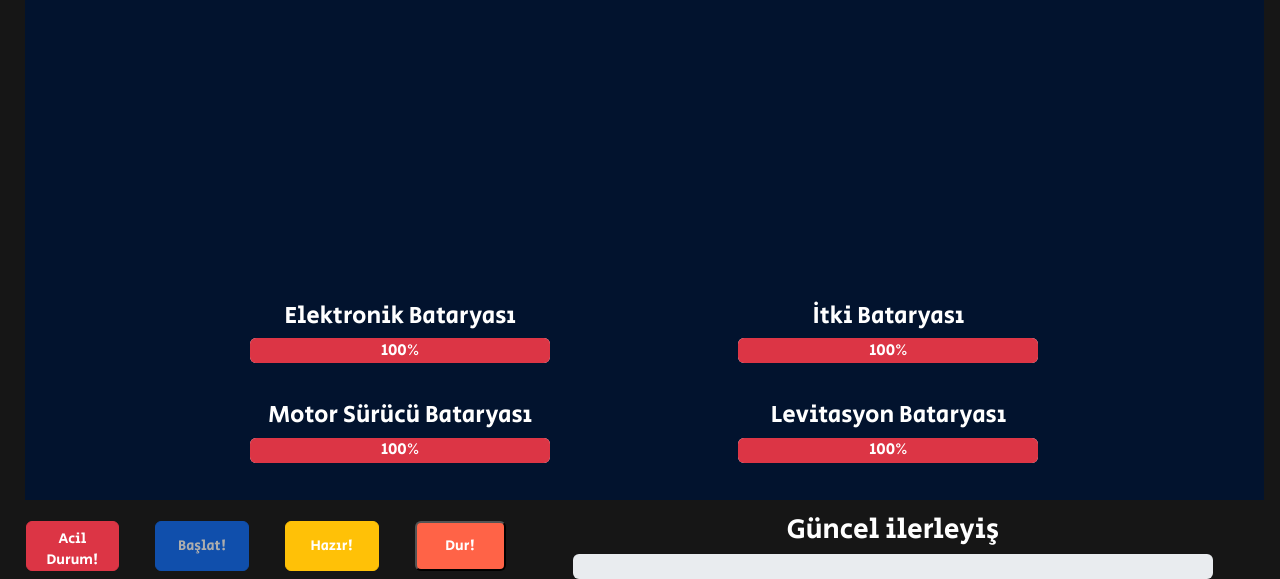
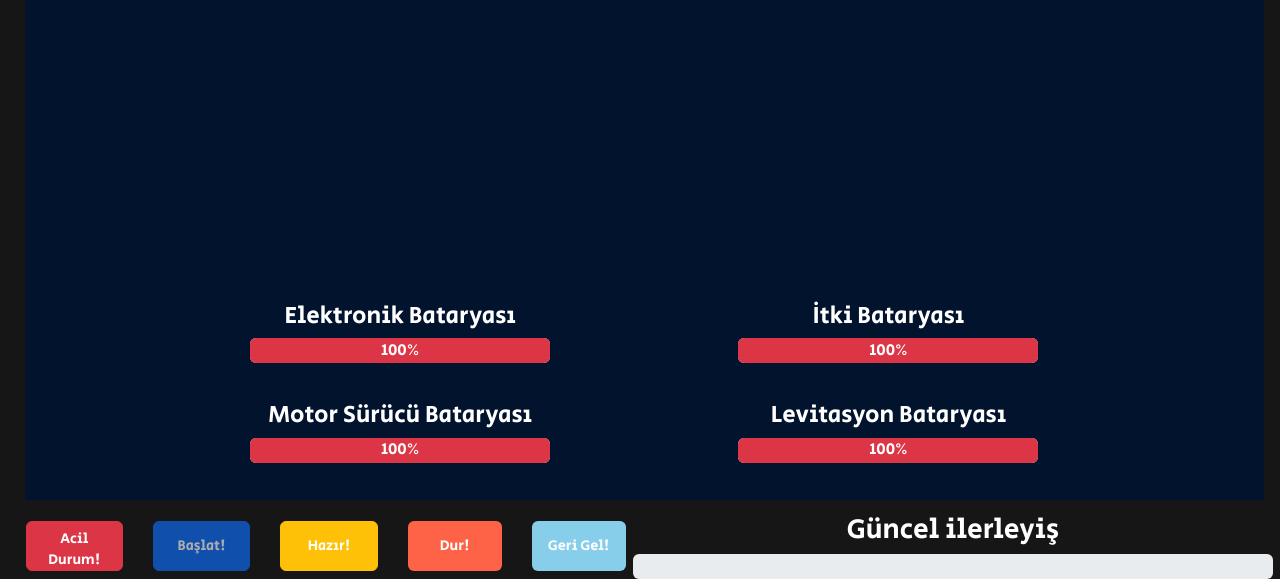
Before and after one commit to ozkanerbatu/hyperloop, an Electron app: page index.html in a window 1280 px wide. Shown: the part 351-930 px from the top of the page. Drawn offline with nearby package versions, Linux system fonts and the light colour scheme; a script that the page names is missing; a web font is replaced by a local one.

Commit message:
yeni button

```diff
--- a/index.html
+++ b/index.html
@@ -204,6 +204,7 @@
       <button id="durdur" type="button" class="stop-button">
         Dur!
       </button>
+      <button id="Geri"type="button"class="geri-al">Geri Gel!</button>
     </div>
     <div class="progress-container">
       <h3 class="progress-text">Güncel ilerleyiş</h3>
--- a/style.css
+++ b/style.css
@@ -73,9 +73,10 @@ section {
     height: 50px;
     font-size: 0.9rem;
     color: #fff;
-    margin-left: 7.5%;
+    margin-left: 5%;
     background-color: tomato;
     border-radius: 0.375rem;
+    border: none;
 }
 
 .stop-button:hover {
@@ -95,7 +96,7 @@ section {
 .start-button {
     width: 120px;
     height: 50px;
-    margin-left: 7.5%;
+    margin-left: 5%;
     font-size: 0.9rem;
 }
 
@@ -108,7 +109,17 @@ section {
     height: 50px;
     color: #fff;
     font-size: 0.9rem;
-    margin-left: 7.5%;
+    margin-left: 5%;
+}
+.geri-al{
+    background-color: skyblue;
+    color: #fff;
+    width: 120px;
+    height: 50px;
+    font-size: 0.9rem;
+    border: none;
+    border-radius: 0.375rem;
+    margin-left: 5%;
 }
 
 .progress-container {
```
